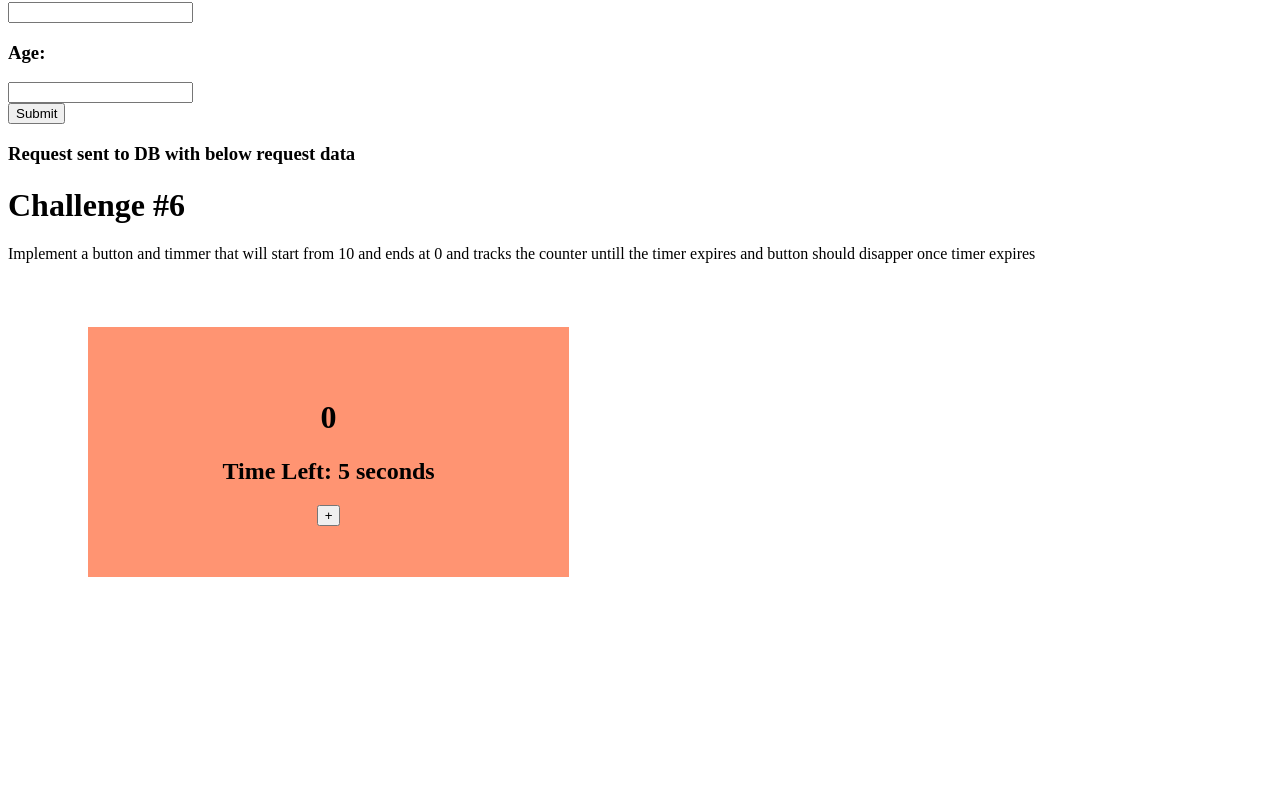
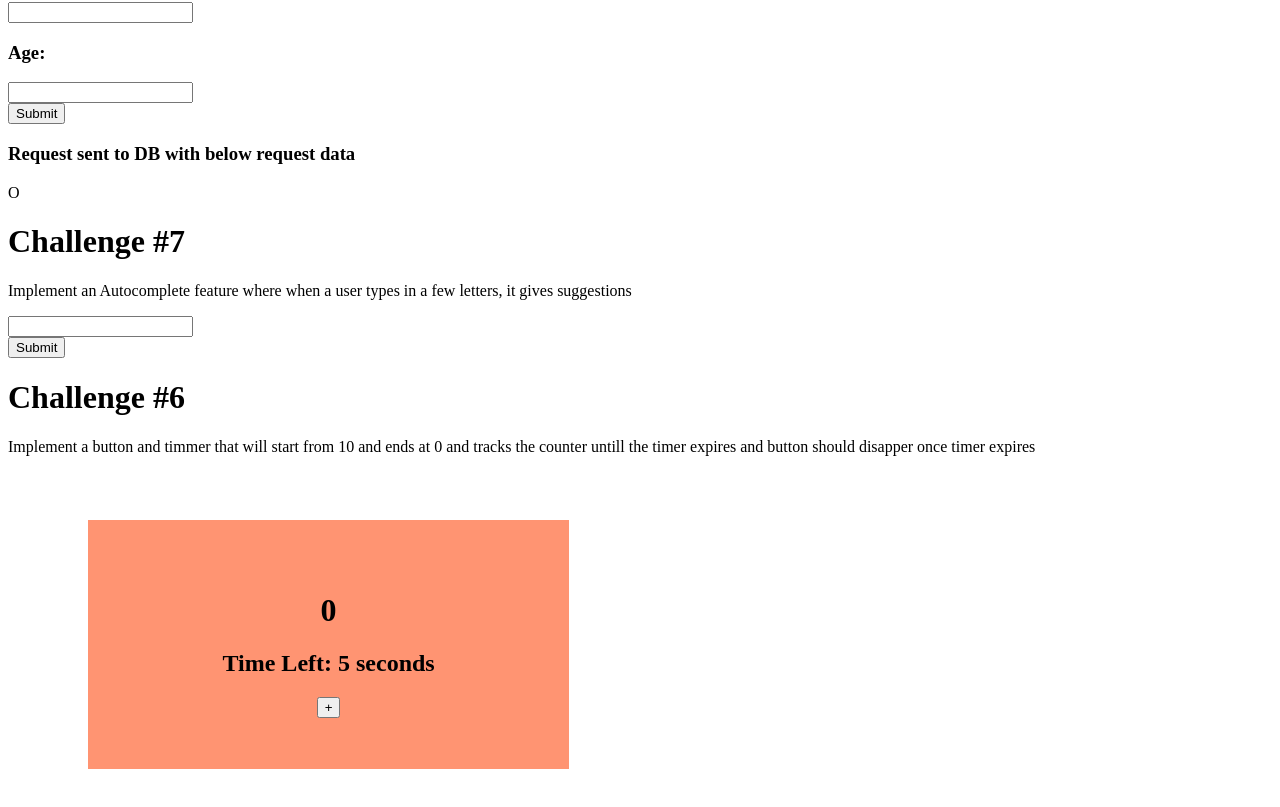
Before and after one commit to patriceandrea/learn-react, a React (Create React App) app in the folder my-app/: page / in a window 1280 px wide. Shown: the part 956-1763 px from the top of the page. Before the commit the page ends 1613 px from the top, so only its background shows below. Built offline with nearby package versions, Linux system fonts and the light colour scheme.

Commit message:
completes challenge #7;

```diff
--- a/my-app/src/App.js
+++ b/my-app/src/App.js
@@ -1,4 +1,5 @@
 import './App.css';
+import Autocomplete from './components/Autocomplete';
 import MaxCount from './components/MaxCount';
 import ProgressBar from './components/ProgressBar';
 import ShowHideTitle from './components/ShowHideTitle';
@@ -14,7 +15,9 @@ function App() {
       <ToDoList />
       <ProgressBar />
       <SubmitFormData/>
+      <Autocomplete/>
       <MaxCount/>
+
     </div>
   );
 }
--- /dev/null
+++ b/my-app/src/components/Autocomplete.js
@@ -0,0 +1,67 @@
+import React, { useState, useRef } from "react";
+
+//Have an input to search the query
+// function handle change in search input field and updates search query state
+// A component displays the search results based on search query
+
+const Autocomplete = () => {
+  const data = [
+    "Victoria",
+    "Montreal",
+    "Toronto",
+    "Vancouver",
+    "Calgary",
+    "Ottawa",
+  ];
+
+  const [query, setQuery] = useState("");
+  const [list, setList] = useState(data);
+  const selectRef = useRef(null);
+
+  const handleInputChange = (e) => {
+    setQuery(e.target.value);
+    const fileredResults = data.filter((item) => {
+      return item.toLowerCase().includes(query.toLocaleLowerCase());
+    });
+    setList(fileredResults);
+
+  };
+
+
+  const handleSelectClick = (e) => {
+    const value = e.target.getAttribute('data-value');
+    setQuery(value);
+  };
+  const handleFormSubmit = event => {
+    event.preventDefault();
+    // Do something with the selected value
+    console.log(`Selected value: ${query}`);
+  };
+
+  return (
+    <>
+      O<h1>Challenge #7</h1>
+      <p>
+        Implement an Autocomplete feature where when a user types in a few
+        letters, it gives suggestions
+      </p>
+      <div>
+        <form onSubmit={handleFormSubmit}>
+        <input value={query} onChange={handleInputChange} />
+        <div>
+          {query.length > 1 && (
+            <select ref={selectRef}>
+              {list.map((result, index) => (
+                <option key={index} value={result} onClick={handleSelectClick}>{result}</option>
+              ))}
+            </select>
+          )}
+          </div>
+           <button type="submit">Submit</button>
+        </form>
+      </div>
+    </>
+  );
+};
+
+export default Autocomplete;
```
